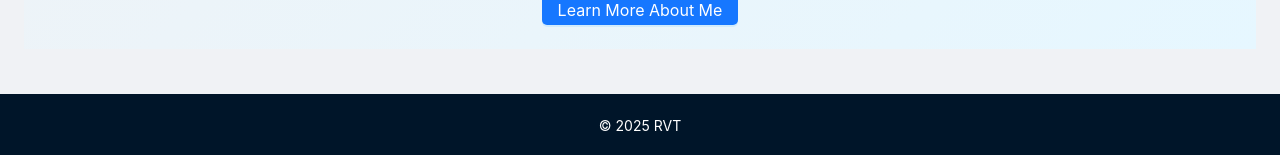
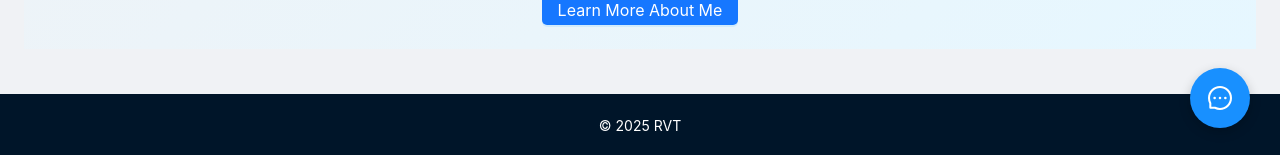
Before and after one commit to vinze01/rvt.portfolio, a Vue app: page / in a window 1280 px wide. Shown: the part 642-797 px from the top of the page. Built offline with nearby package versions, Linux system fonts and the light colour scheme.

Commit message:
feat: ai assistant

```diff
--- a/src/App.vue
+++ b/src/App.vue
@@ -1,10 +1,19 @@
 <template>
-  <a-layout style="min-height: 100vh;">
-    <a-layout-header style="background-color: #001529;">
-      <a-menu mode="horizontal" theme="dark" style="line-height: 64px; display: flex; justify-content: center;">
-        <a-menu-item key="5" style="margin-right: auto;">
+  <a-layout style="min-height: 100vh">
+
+    <a-layout-header style="background-color: #001529">
+      <a-menu
+        mode="horizontal"
+        theme="dark"
+        style="line-height: 64px; display: flex; justify-content: center"
+      >
+        <a-menu-item key="5" style="margin-right: auto">
           <router-link to="/">
-            <img src="/favicon.ico" alt="Logo" style="height: 40px; border-radius: 20px;" />
+            <img
+              src="/favicon.ico"
+              alt="Logo"
+              style="height: 40px; border-radius: 20px"
+            />
           </router-link>
         </a-menu-item>
         <a-menu-item key="1">
@@ -19,23 +28,27 @@
         <a-menu-item key="4">
           <router-link to="/contact" class="nav-link">Contact</router-link>
         </a-menu-item>
-        <!-- Uncomment if needed
-        <a-menu-item key="5" style="float: right;">
-          <a-switch
-            checkedChildren="🌙"
-            unCheckedChildren="☀️"
-            v-model:checked="isDarkMode"
-            @change="toggleTheme"
-          />
-        </a-menu-item> -->
       </a-menu>
     </a-layout-header>
 
-    <a-layout-content style="padding: 24px; background-color: #f0f2f5;">
+    <a-layout-content style="padding: 24px; background-color: #f0f2f5">
       <router-view />
     </a-layout-content>
 
-    <a-layout-footer style="text-align: center; background-color: #001529; color: white;">
+    <div class="chatbot-container" :class="{ 'chatbot-visible': showChat }">
+      <iframe
+        src="https://www.chatbase.co/chatbot-iframe/abPmfHcu5WC8SJMnd2Xaa"
+        width="100%"
+        height="100%"
+        frameborder="0"
+      ></iframe>
+    </div>
+
+    <button class="floating-button" @click="showChat = !showChat">
+      <component :is="showChat ? 'DownOutlined' : 'MessageOutlined'" />
+    </button>
+
+    <a-layout-footer style="text-align: center; background-color: #001529; color: white">
       © {{ new Date().getFullYear() }} RVT
     </a-layout-footer>
   </a-layout>
@@ -43,18 +56,28 @@
 
 <script lang="ts">
 import { defineComponent, ref } from "vue";
+import { MessageOutlined, DownOutlined } from "@ant-design/icons-vue";
 
 export default defineComponent({
   name: "App",
+  components: {
+    MessageOutlined,
+    DownOutlined,
+  },
   setup() {
     const isDarkMode = ref(false);
+    const showChat = ref(false);
 
     const toggleTheme = (checked: boolean) => {
       isDarkMode.value = checked;
-      document.body.className = checked ? 'dark-mode' : '';
+      document.body.className = checked ? "dark-mode" : "";
     };
 
-    return { isDarkMode, toggleTheme };
+    return {
+      isDarkMode,
+      toggleTheme,
+      showChat,
+    };
   },
 });
 </script>
@@ -83,6 +106,7 @@ export default defineComponent({
   color: white;
 }
 
+/* Navigation Links */
 .nav-link {
   color: white;
   text-decoration: none;
@@ -97,4 +121,60 @@ export default defineComponent({
   box-shadow: 0 4px 8px rgba(0, 0, 0, 0.2);
   transform: translateY(-2px);
 }
+
+/* Floating Button */
+.floating-button {
+  position: fixed;
+  bottom: 30px;
+  right: 30px;
+  background-color: #1890ff;
+  color: white;
+  border: none;
+  border-radius: 50%;
+  width: 60px;
+  height: 60px;
+  font-size: 28px;
+  display: flex;
+  align-items: center;
+  justify-content: center;
+  box-shadow: 0 4px 12px rgba(0, 0, 0, 0.2);
+  cursor: pointer;
+  transition: all 0.3s ease;
+  z-index: 999;
+}
+
+.floating-button:hover {
+  background-color: #40a9ff;
+  transform: scale(1.1);
+}
+
+.floating-button svg {
+  font-size: 24px;
+}
+
+/* Chatbot Panel */
+.chatbot-container {
+  position: fixed;
+  bottom: 100px;
+  right: 30px;
+  width: 400px;
+  height: 600px;
+  max-width: 90vw;
+  z-index: 998;
+  border-radius: 16px;
+  overflow: hidden;
+  background: white;
+  box-shadow: 0 8px 24px rgba(0, 0, 0, 0.3);
+  transform: translateY(100%);
+  opacity: 0;
+  pointer-events: none;
+  transition: transform 0.35s ease, opacity 0.35s ease;
+  will-change: transform, opacity;
+}
+
+.chatbot-visible {
+  transform: translateY(0);
+  opacity: 1;
+  pointer-events: auto;
+}
 </style>
```
